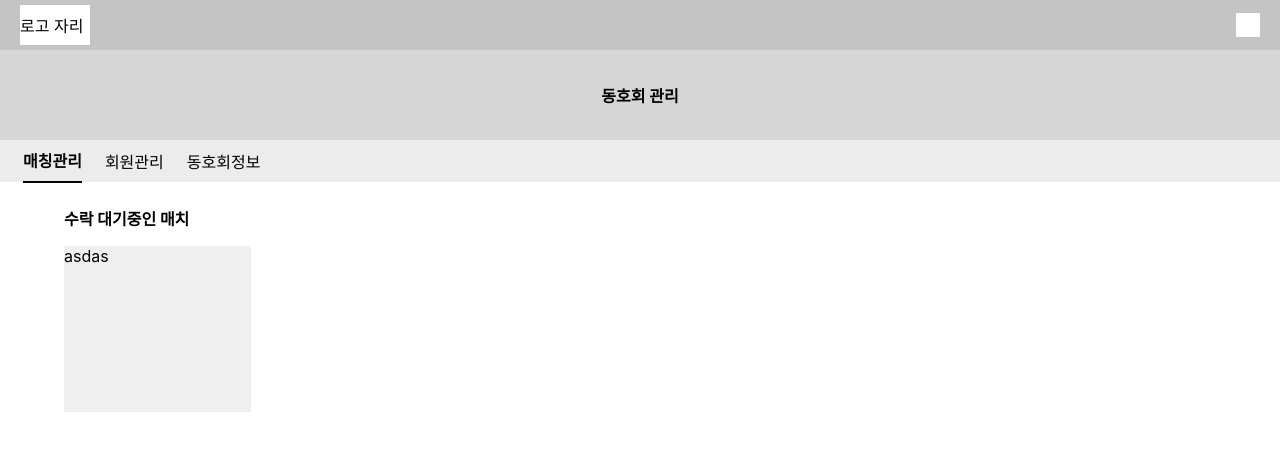
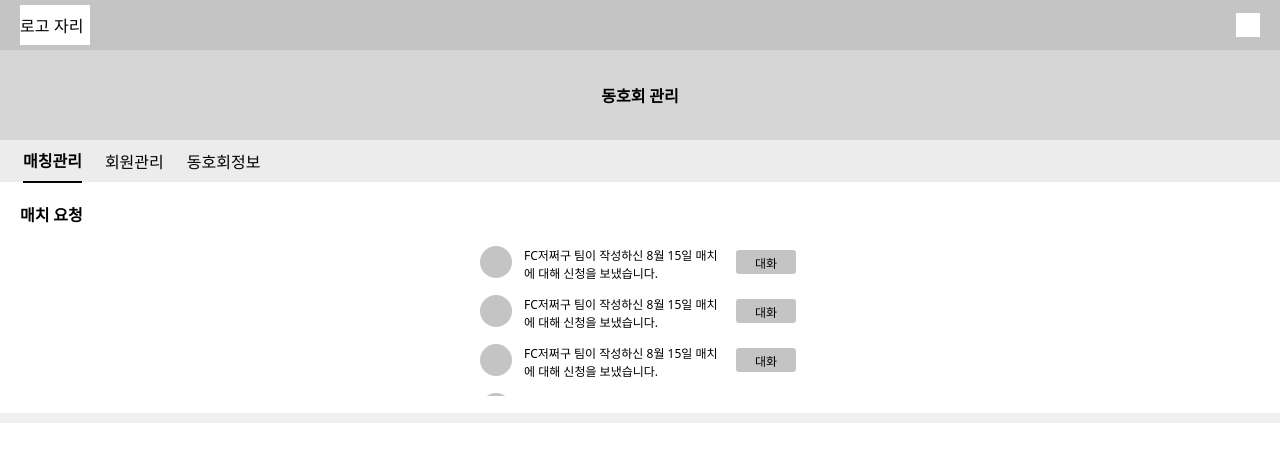
Before and after one commit to dsm-football/football-frontend, a React (Create React App) app: page /club/management in a window 1280 px wide. Shown: the top 462 px of the page. Built offline with nearby package versions, Linux system fonts and the light colour scheme.

Commit message:
⚡️ :: 매치 요청 목록 추가

```diff
--- a/src/components/clubManagement/ClubManagement.tsx
+++ b/src/components/clubManagement/ClubManagement.tsx
@@ -1,5 +1,6 @@
 import React from "react";
 import Header from "../header/Header";
+import ApllicationMatching from "./matchRequst/ApplicationMatching";
 import * as S from "./style";
 
 const ClubManagement = () => {
@@ -18,14 +19,15 @@ const ClubManagement = () => {
           </ul>
         </S.ClubManageList>
         <S.MatchingList>
-          <div>
-            <h3>수락 대기중인 매치</h3>
-            <S.WaitAcceptList>
-              <S.MatchingCardContainer>
-                <p>asdas</p>
-              </S.MatchingCardContainer>
-            </S.WaitAcceptList>
-          </div>
+          <S.MatchRequest>
+            <h3>매치 요청</h3>
+            <S.MatchingApplicationList>
+              <ApllicationMatching/>
+              <ApllicationMatching/>
+              <ApllicationMatching/>
+              <ApllicationMatching/>
+            </S.MatchingApplicationList>
+          </S.MatchRequest>
         </S.MatchingList>
       </section>
     </>
--- a/src/components/clubManagement/style.tsx
+++ b/src/components/clubManagement/style.tsx
@@ -37,24 +37,27 @@ export const ClubManageList = styled.div`
 `
 
 export const MatchingList = styled.div`
-  width: 90%;
+  width: 100%;
   position: relative;
-  margin: auto;
 
   & h3{
     font-size: 16px;
-    margin: 0;
-    margin-top: 24px;
+    margin: 20px;
   }
 `
 
-export const WaitAcceptList = styled.div`
-  width: 100%;
-  overflow-x: scroll;
+export const MatchRequest = styled.div`
+  border-bottom: 10px solid #F0F0F0;
 `
 
-export const MatchingCardContainer = styled.div`
-  width: 187px;
-  height: 166px;
-  background-color: #F0F0F0;
+export const MatchingApplicationList = styled.div`
+  width: 320px;
+  height: 150px;
+  overflow-y: scroll;
+  margin: auto;
+  margin-bottom: 17px;
+
+  ::-webkit-scrollbar{
+    display: none;
+  }
 `
```
